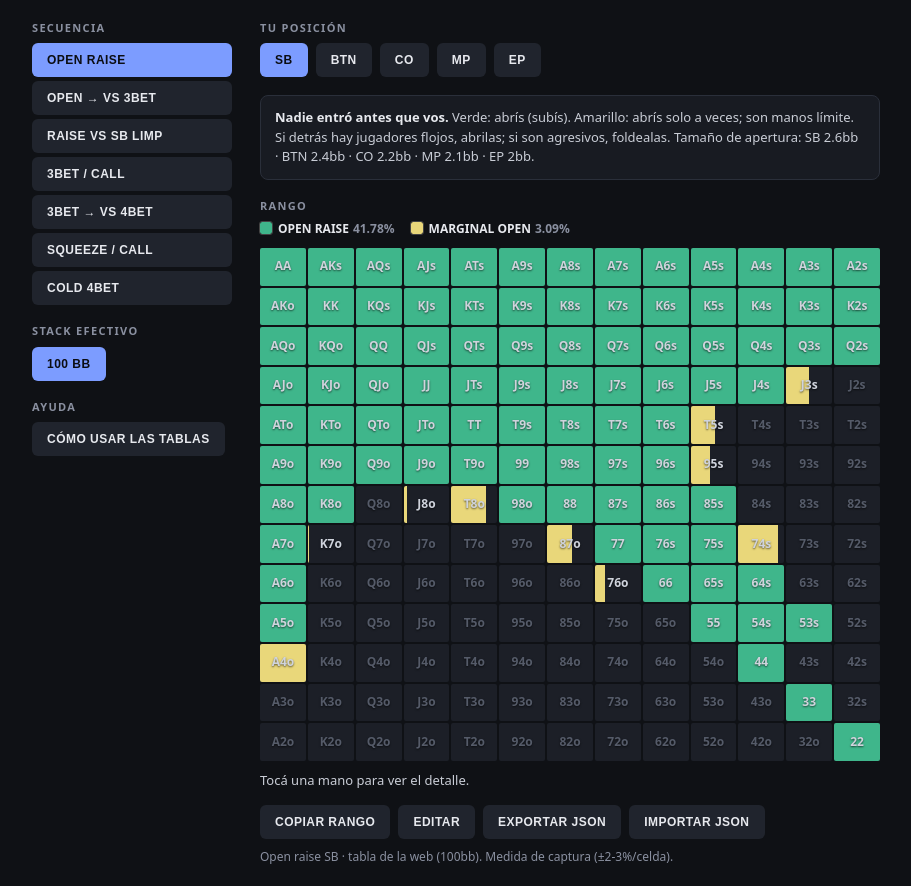
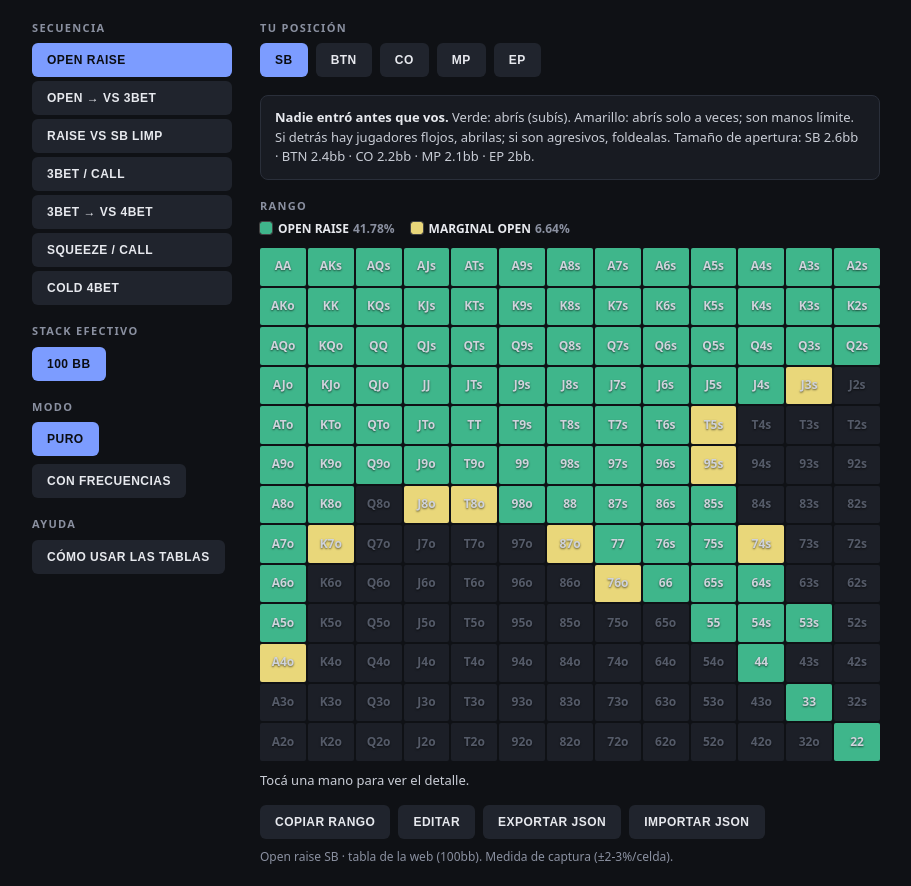
Before and after one commit to VRamiroVentura/ramacontable-portal, a plain HTML site: page web/rangos-7q4m2x/index.html in a window 1280 px wide. Shown: the whole page, without its empty margins (78-989 px from the left). Drawn offline with Linux system fonts and the light colour scheme.

Commit message:
Add files via upload

```diff
--- a/web/rangos-7q4m2x/index.html
+++ b/web/rangos-7q4m2x/index.html
@@ -60,6 +60,8 @@ button.dis{opacity:.35}
     <div class="col seq" id="seq"></div>
     <h3>STACK EFECTIVO</h3>
     <div class="row"><button class="on">100 BB</button></div>
+    <h3>MODO</h3>
+    <div class="row" id="modo"></div>
     <h3>AYUDA</h3>
     <div class="row"><button id="guiaBtn">Cómo usar las tablas</button></div>
   </div>
@@ -101,11 +103,11 @@ button.dis{opacity:.35}
 <h4>3 · Leé el color</h4>
 <ul>
 <li>Cada color es una acción. La leyenda dice qué es y qué parte de <b>todas</b> las manos posibles va a esa acción.</li>
-<li>Si una celda tiene <b>varios colores</b>, es una mano <b>mixta</b>: el ancho de cada color es la frecuencia. Por ejemplo, mitad roja y mitad celeste es 3bet la mitad de las veces y call la otra mitad.</li>
-<li>Para mezclar sin pensar, usá el segundero del reloj: si la acción va el 30% de las veces, hacela cuando el segundero esté entre 0 y 17. Si preferís simplificar, jugá siempre la acción que más ocupa la celda.</li>
+<li><b>Modo Puro</b> (el que viene de entrada): cada mano tiene una sola acción, la que más se hace en la tabla original. Si una mano estaba repartida, por ejemplo 60% 3bet y 40% call, queda como 3bet.</li>
+<li><b>Modo Con frecuencias</b>: muestra la tabla original con las manos repartidas. El ancho de cada color es la frecuencia de esa acción.</li>
 <li><b>Marginal</b> (amarillo): es la parte del rango que menos gana. En la práctica, jugala contra rivales flojos o pasivos y foldeala contra regulares buenos.</li>
 <li>Celda oscura = fold. En las secuencias "→ vs 3bet / vs 4bet", las celdas más oscuras son manos que no llegaste a jugar antes.</li>
-<li>Tocá cualquier celda y abajo de la grilla ves el detalle exacto de esa mano.</li>
+<li>Tocá cualquier celda y abajo de la grilla ves qué hacer con esa mano.</li>
 </ul>
 <h4>4 · Siglas</h4>
 <ul>
@@ -165,7 +167,7 @@ if(!data)data=JSON.parse(JSON.stringify(DEFAULT));
 const save=()=>{try{localStorage.setItem("rangos_web_v1",JSON.stringify(data))}catch(e){}};
 
 const nameOf=a=>(data._names&&data._names[st.seq+a.k])||a.n;
-st={seq:"OR",hero:"SB",vs:"",ex:"",edit:false,brush:"raise"};
+st={pure:true,seq:"OR",hero:"SB",vs:"",ex:"",edit:false,brush:"raise"};
 const key=()=>st.seq+"|"+st.hero+"|"+(NOVS[st.seq]?"":st.vs)+(st.ex?"|"+st.ex:"");
 const actsNow=()=>ACTIONS[st.seq+(st.ex?"|"+st.ex:"")]||ACTIONS[st.seq];
 const $=id=>document.getElementById(id);
@@ -181,15 +183,18 @@ function render(){
   const exl=EXTRA[st.seq]||[];$("exBox").style.display=exl.length?"block":"none";
   if(exl.length){const ex=$("ex");ex.innerHTML="";exl.forEach(e=>{const b=document.createElement("button");b.textContent=e.n;if(st.ex===e.k)b.classList.add("on");b.onclick=()=>{st.ex=st.ex===e.k?"":e.k;st.brush=actsNow()[0].k;render()};ex.appendChild(b)})}
   const acts=actsNow(),r=data[key()];
+  const pureOf=v=>{let best=null,bv=0;acts.forEach(a=>{if((v[a.k]||0)>bv){bv=v[a.k];best=a.k}});if(!best||NOACT[best])return best?{[best]:100}:{};return {[best]:100}};
+  const view=h=>{const v=(r&&r.h[h])||{};return st.pure?pureOf(v):v};
+  const md=$("modo");md.innerHTML="";[["Puro",true],["Con frecuencias",false]].forEach(([n,p])=>{const b=document.createElement("button");b.textContent=n;if(st.pure===p)b.classList.add("on");b.onclick=()=>{st.pure=p;render()};md.appendChild(b)});
   // leyenda
   const lg=$("legend");lg.innerHTML="";
-  acts.forEach(a=>{let c=0;if(r)for(const h in r.h)c+=combos(h)*((r.h[h][a.k]||0)/100);if(!c)return;const nm=nameOf(a);const d=document.createElement("div");d.style.cursor="pointer";d.title="Tocá para renombrar";d.innerHTML=`<span class="sw" style="background:${a.c};outline:1px solid #444"></span>${nm.toUpperCase()}<em>${(c/1326*100).toFixed(2)}%</em>`;d.onclick=()=>{const v=prompt("Nombre para este color:",nm);if(v){data._names=data._names||{};data._names[st.seq+a.k]=v;save();render()}};lg.appendChild(d)});
+  acts.forEach(a=>{let c=0;if(r)for(const h in r.h)c+=combos(h)*((view(h)[a.k]||0)/100);if(!c)return;const nm=nameOf(a);const d=document.createElement("div");d.style.cursor="pointer";d.title="Tocá para renombrar";d.innerHTML=`<span class="sw" style="background:${a.c};outline:1px solid #444"></span>${nm.toUpperCase()}<em>${(c/1326*100).toFixed(2)}%</em>`;d.onclick=()=>{const v=prompt("Nombre para este color:",nm);if(v){data._names=data._names||{};data._names[st.seq+a.k]=v;save();render()}};lg.appendChild(d)});
   // grilla
   const gb=$("gridBox");
   if(!r&&!st.edit){gb.innerHTML=`<div class="empty">Tabla pendiente de cargar. Tocá <b>Editar</b> para pintarla.</div>`;}
   else{
     const g=document.createElement("div");g.className="grid"+(st.edit?" edit":"");
-    ALL.forEach(h=>{const v=(r&&r.h[h])||{};const d=document.createElement("div");d.className="c";let tot=0,bars="";
+    ALL.forEach(h=>{const v=view(h);const d=document.createElement("div");d.className="c";let tot=0,bars="";
       acts.forEach(a=>{const f=v[a.k]||0;if(f){if(!NOACT[a.k])tot+=f;bars+=`<i style="width:${f}%;background:${a.c}"></i>`}});
       if(!tot)d.classList.add("fold");if(r&&r.q.includes(h))d.classList.add("q");
       const num=r&&r.n&&r.n[h];d.innerHTML=`<div class="b">${bars}</div><div class="t">${h}</div>`+(num?`<span class="num">${num}</span>`:"");
@@ -223,7 +228,7 @@ $("file").onchange=e=>{const f=e.target.files[0];if(!f)return;f.text().then(t=>{
 render();
 function detail(h,v,acts){const c=combos(h);const tipo=h.length===2?"par":h[2]==="s"?"suited":"offsuit";
   const parts=acts.filter(a=>v[a.k]).map(a=>`<span class="chip" style="border-left:4px solid ${a.c}">${nameOf(a)} ${v[a.k]}%</span>`).join("");
-  $("detail").innerHTML=`<b>${h}</b> · ${tipo} · ${c} combinaciones<br>`+(parts||'<span class="chip">Fold 100%</span>');}
+  $("detail").innerHTML=`<b>${h}</b> · ${tipo} · ${c} combinaciones<br>`+(st.pure?(parts.replace(/ 100%/g,"")||'<span class="chip">Fold</span>'):(parts||'<span class="chip">Fold 100%</span>'));}
 
 }
 
```
